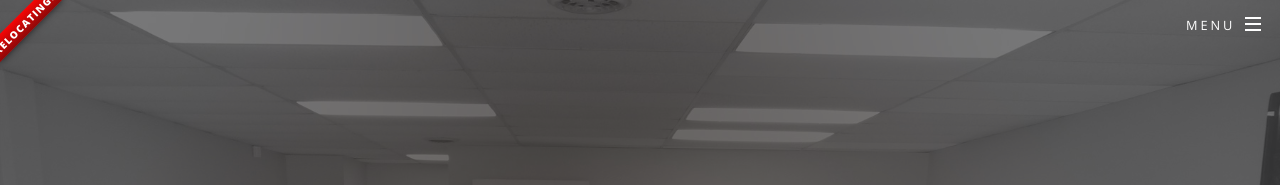
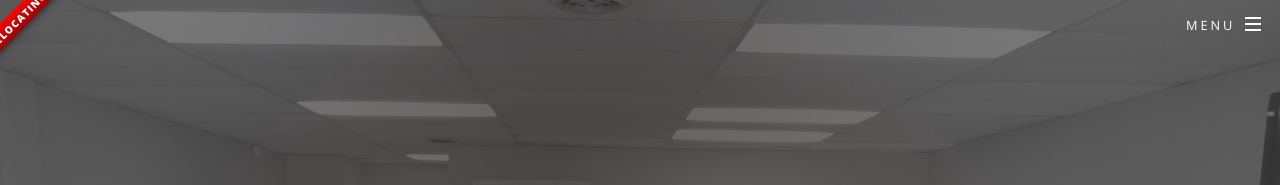
Before and after one commit to jmhardison/braceplace-biz, a Jekyll site: the page built from index.html, in a window 1280 px wide. Shown: the top 185 px of the page. Built offline with Jekyll 4.4.1, drawn with Linux system fonts in a browser that asks for light colours.

Commit message:
Update main.scss

```diff
--- a/css/main.scss
+++ b/css/main.scss
@@ -35,7 +35,7 @@ $baseurl: '{{ site.baseurl }}/images';
 /* ribbon */
 .ribbon {
   position: absolute;
-  left: -5px; top: -5px;
+  left: -10px; top: -10px;
   z-index: 1;
   overflow: hidden;
   width: 75px; height: 75px;
```
